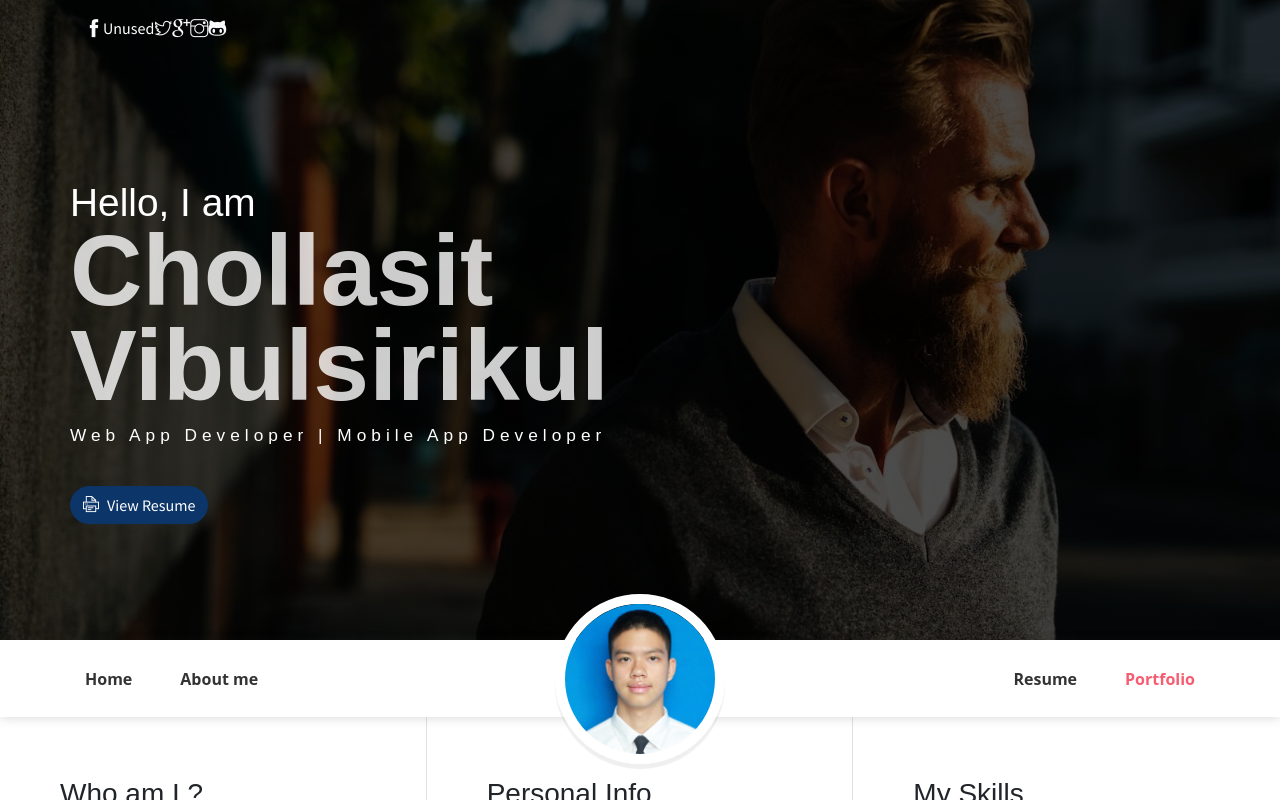
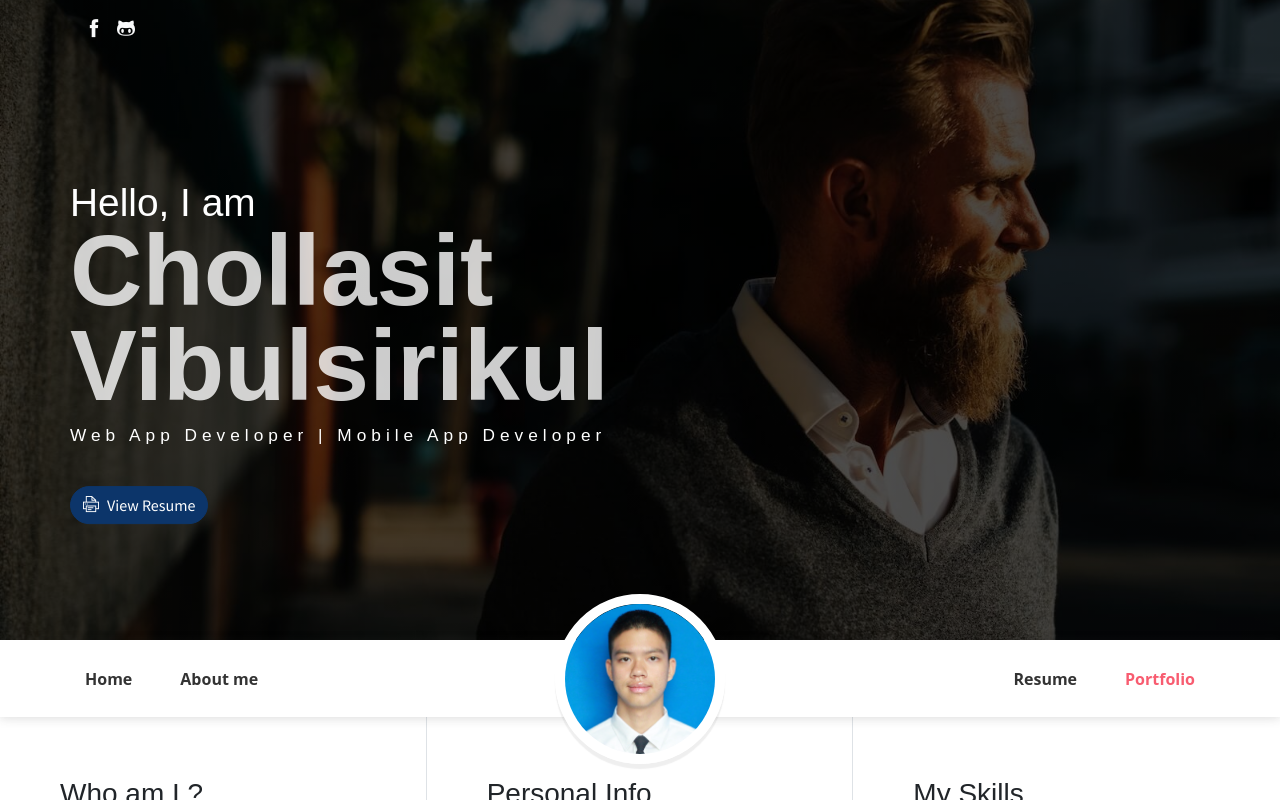
Before and after one commit to chollasit-dev/chollasit-dev-old.github.io, a website: page index.html in a window 1280 px wide. Shown: the top 800 px of the page. Drawn offline with Linux system fonts and the light colour scheme; some packages are replaced by stand-ins of ours.

Commit message:
TEST: Test Deployed Website's Update Time

```diff
--- a/index.html
+++ b/index.html
@@ -26,10 +26,11 @@
         <div class="container">
             <ul class="social-icons pt-3">
                 <li class="social-item"><a class="social-link text-light" href="https://web.facebook.com/profile.php?id=100008299267075"><i class="ti-facebook" aria-hidden="true"></i></a></li>
-                Unused
+                <!-- Unused
                     <li class="social-item"><a class="social-link text-light" href="#"><i class="ti-twitter" aria-hidden="true"></i></a></li>
                     <li class="social-item"><a class="social-link text-light" href="#"><i class="ti-google" aria-hidden="true"></i></a></li>
                     <li class="social-item"><a class="social-link text-light" href="#"><i class="ti-instagram" aria-hidden="true"></i></a></li>
+                 -->
 
                 <li class="social-item"><a class="social-link text-light" href="https://github.com/chollasit-dev"><i class="ti-github" aria-hidden="true"></i></a></li>
             </ul>
```
